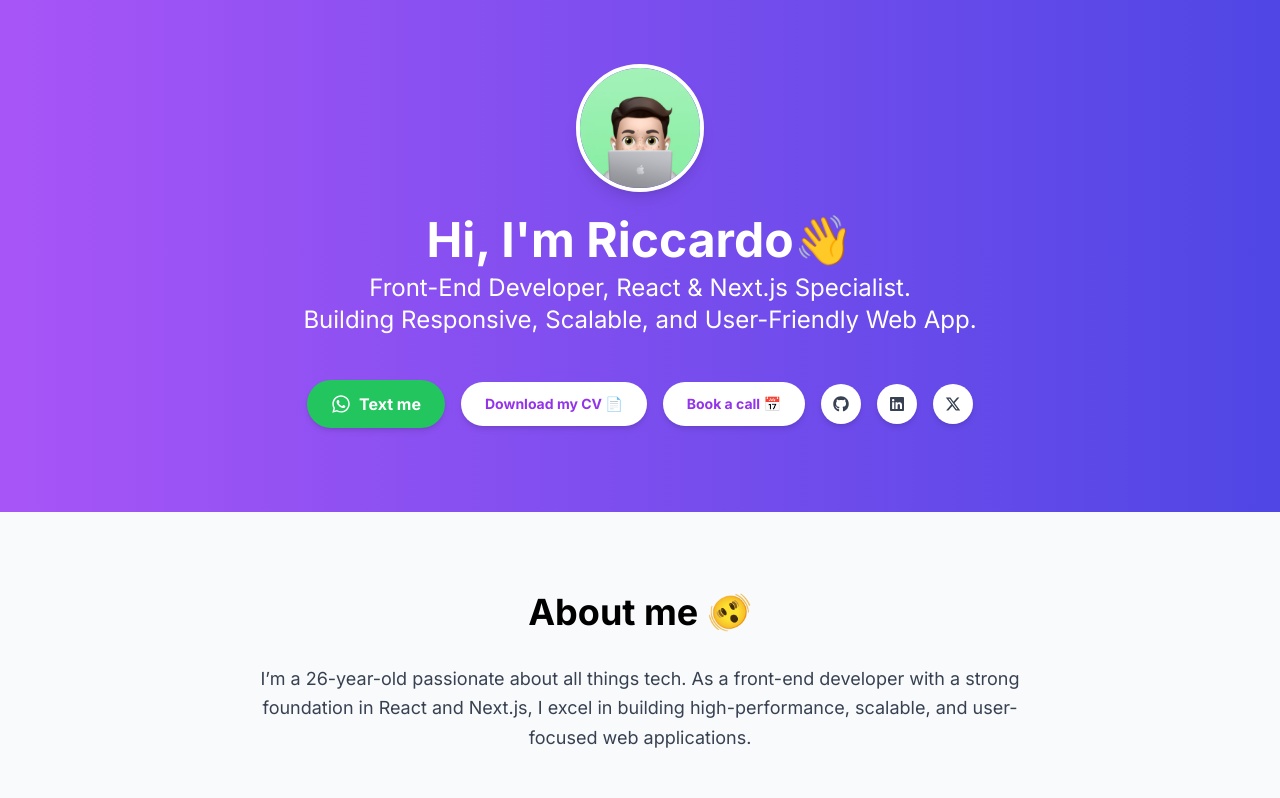
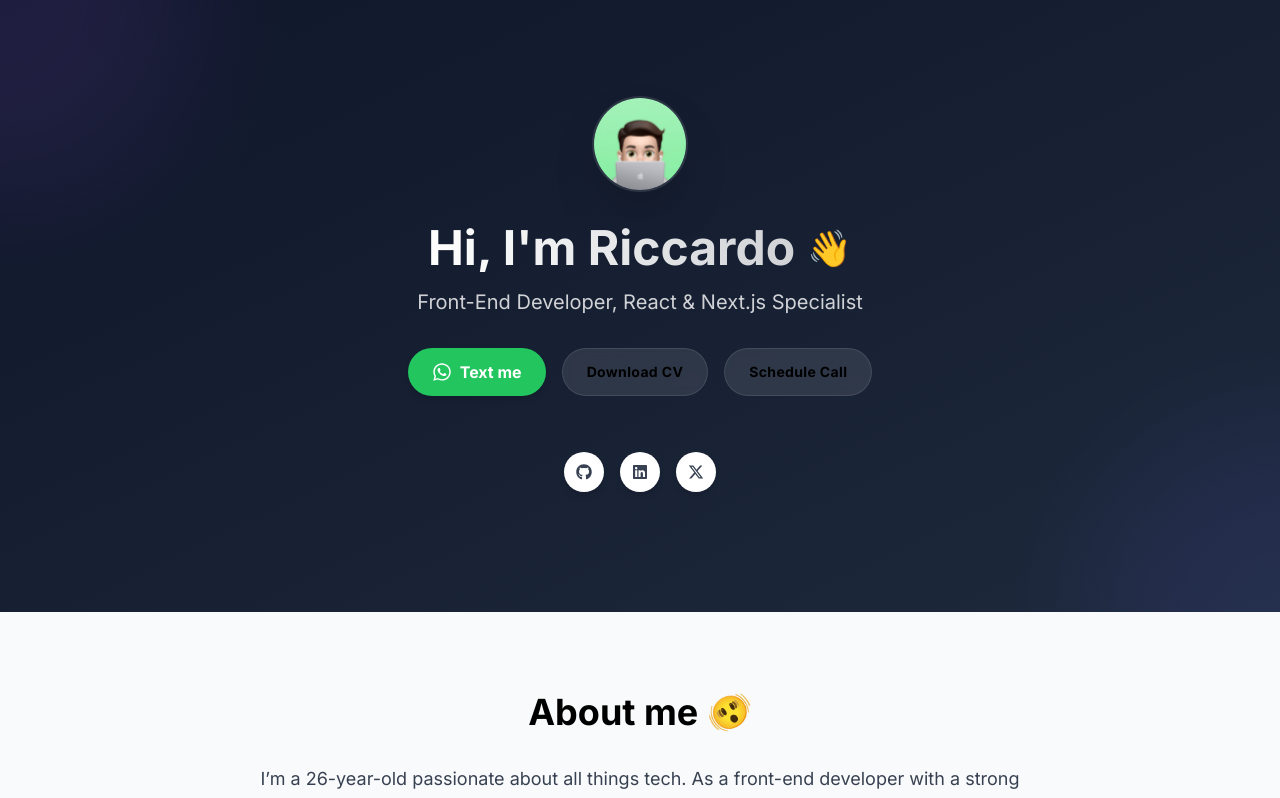
Before and after one commit to ricciviero/my-react-website, a React (Create React App) app: page / in a window 1280 px wide. Shown: the top 798 px of the page. Built offline with nearby package versions, Linux system fonts and the light colour scheme; what tailwindcss-motion would draw is missing.

Commit message:
dev done

```diff
--- a/src/components/Header.js
+++ b/src/components/Header.js
@@ -6,25 +6,24 @@ import WhatsAppButton from './WhatsappButton';
 import SocialLinks from './SocialLinks';
 
 export default function Header({ riccardoData }) {
-    // Animation variants for staggered children
     const containerVariants = {
         hidden: { opacity: 0 },
         visible: {
             opacity: 1,
             transition: {
-                staggerChildren: 0.3,
-                delayChildren: 0.2
+                staggerChildren: 0.2,
+                delayChildren: 0.1
             }
         }
     };
 
     const itemVariants = {
-        hidden: { opacity: 0, y: 20 },
+        hidden: { opacity: 0, y: 10 },
         visible: {
             opacity: 1,
             y: 0,
             transition: {
-                duration: 0.5,
+                duration: 0.4,
                 ease: 'easeOut'
             }
         }
@@ -34,61 +33,68 @@ export default function Header({ riccardoData }) {
         <motion.header
             initial={{ opacity: 0 }}
             animate={{ opacity: 1 }}
-            className="bg-gradient-to-r from-purple-500 to-indigo-600 text-white py-16"
+            className="relative bg-gradient-to-br from-slate-900 to-slate-800 text-white py-24 overflow-hidden"
         >
-            <div className="container mx-auto px-4">
+            <div className="absolute inset-0 opacity-10">
+                <div className="absolute top-0 left-0 w-96 h-96 bg-purple-500 rounded-full filter blur-3xl -translate-x-1/2 -translate-y-1/2" />
+                <div className="absolute bottom-0 right-0 w-96 h-96 bg-indigo-500 rounded-full filter blur-3xl translate-x-1/2 translate-y-1/2" />
+            </div>
+
+            <div className="container mx-auto px-4 relative z-10">
                 <motion.div
                     variants={containerVariants}
                     initial="hidden"
                     animate="visible"
-                    className="flex flex-col items-center text-center"
+                    className="max-w-3xl mx-auto flex flex-col items-center text-center"
                 >
                     <motion.div
                         variants={itemVariants}
-                        whileHover={{ scale: 1.1 }}
+                        whileHover={{ scale: 1.05 }}
                         transition={{ type: 'spring', stiffness: 300 }}
-                        className="mb-6"
+                        className="mb-8"
                     >
-                        <img src={logo} alt="logo" className="w-32 h-32 rounded-full border-4 border-white shadow-lg" />
+                        <img src={logo} alt="logo" className="w-24 h-24 rounded-full border-2 border-white/10 shadow-2xl" />
+                    </motion.div>
+
+                    <motion.div variants={itemVariants} className="space-y-4 mb-8">
+                        <div className="flex items-center justify-center gap-3">
+                            <h1 className="text-4xl md:text-5xl font-bold bg-gradient-to-r from-white to-white/80 bg-clip-text text-transparent">
+                                Hi, I'm {riccardoData.name}
+                            </h1>
+                            <motion.span
+                                animate={{ rotate: [0, 15, -15, 15, 0] }}
+                                transition={{ duration: 0.5, repeat: Infinity, repeatDelay: 2.5 }}
+                                className="text-4xl"
+                            >
+                                👋
+                            </motion.span>
+                        </div>
+
+                        <h2 className="text-lg md:text-xl font-light text-white/80">
+                            Front-End Developer, React & Next.js Specialist
+                        </h2>
                     </motion.div>
 
                     <motion.div
                         variants={itemVariants}
-                        className="flex flex-row items-center text-center"
+                        className="flex flex-wrap justify-center gap-4"
                     >
-                        <h1 className="text-4xl md:text-5xl font-bold mb-2">Hi, I'm {riccardoData.name}</h1>
-                        <motion.p
-                            animate={{ rotate: [0, 20, -20, 20, 0] }}
-                            transition={{ duration: 0.5, repeat: Infinity, repeatDelay: 2 }}
-                            className="text-4xl md:text-5xl font-bold mb-2"
-                        >
-                            👋
-                        </motion.p>
+                        <WhatsAppButton />
+                        <Button
+                            buttonText="Download CV"
+                            className="bg-white/10 backdrop-blur-sm hover:bg-white/20 border border-white/10 transition-all duration-300 py-2.5 px-6 rounded-full font-medium text-sm tracking-wide"
+                        />
+                        <Button
+                            buttonText="Schedule Call"
+                            className="bg-white/10 backdrop-blur-sm hover:bg-white/20 border border-white/10 transition-all duration-300 py-2.5 px-6 rounded-full font-medium text-sm tracking-wide"
+                        />
                     </motion.div>
-
-                    <motion.h2
-                        variants={itemVariants}
-                        className="text-xl md:text-2xl font-light mb-6"
-                    >
-                        Front-End Developer, React & Next.js Specialist.<br />
-                        Building Responsive, Scalable, and User-Friendly Web App. <br />
-                    </motion.h2>
 
                     <motion.div
                         variants={itemVariants}
-                        className="flex flex-col sm:flex-row items-center space-y-4 sm:space-y-0 sm:space-x-4"
+                        className="mt-8"
                     >
-                        <WhatsAppButton />
-
-                        <Button
-                            buttonText="Download my CV 📄"
-                            className="bg-white text-purple-600 hover:bg-purple-100 transition-colors duration-300 py-2 px-6 rounded-full font-semibold text-lg shadow-md"
-                        />
-                        <Button
-                            buttonText="Book a call 📅"
-                            className="bg-white text-purple-600 hover:bg-purple-100 transition-colors duration-300 py-2 px-6 rounded-full font-semibold text-lg shadow-md"
-                        />
-                        <SocialLinks className="flex space-x-4" />
+                        <SocialLinks className="flex gap-6" />
                     </motion.div>
                 </motion.div>
             </div>
--- a/tailwind.config.js
+++ b/tailwind.config.js
@@ -4,7 +4,11 @@ module.exports = {
     "./src/**/*.{js,jsx,ts,tsx}", // Includi tutti i file JS e JSX nella cartella src
   ],
   theme: {
-    extend: {},
+    extend: {
+      backdropBlur: {
+        sm: '4px',
+      }
+    }
   },
   plugins: [require('tailwindcss-motion')],
 }
```
